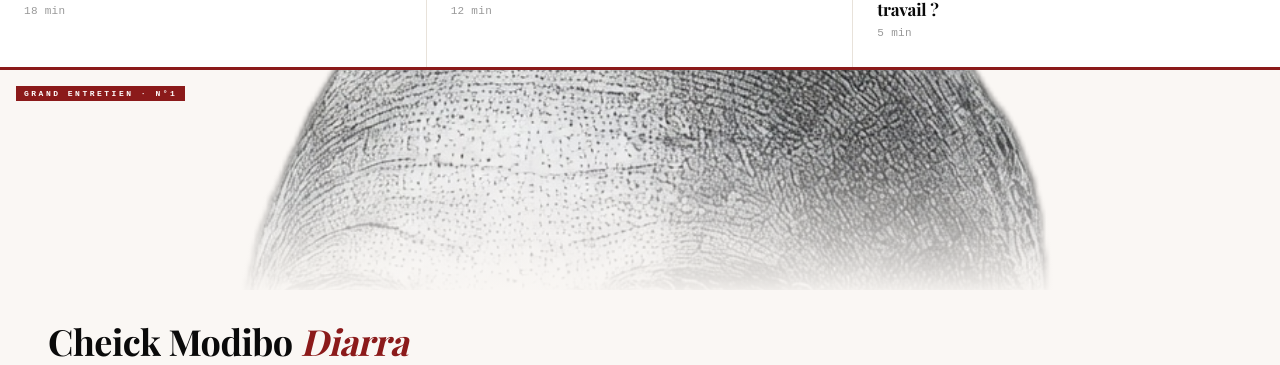
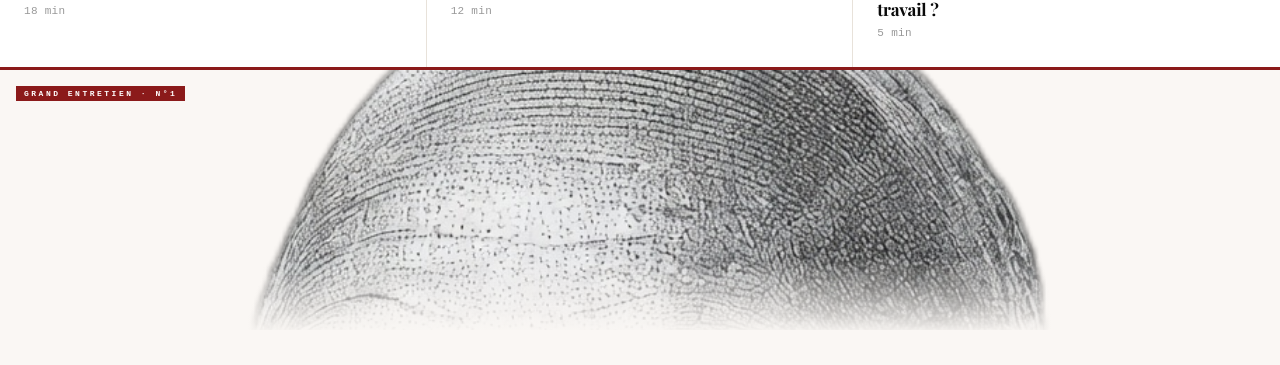
Before and after one commit to SteveMrld/Prisme, a Next.js app: page / in a window 1280 px wide. Shown: the part 811-1176 px from the top of the page. Built offline with nearby package versions, Linux system fonts and the light colour scheme; no server answers; a web font is replaced by a local one.

Commit message:
fix: entretien Diarra — 260px, gradient 72%, object-position 10%

```diff
--- a/app/page.module.css
+++ b/app/page.module.css
@@ -222,19 +222,19 @@
 .entretienBanner {
   position: relative;
   width: 100%;
-  height: 220px;
+  height: 260px;
   overflow: hidden;
 }
 .entretienBannerImg {
   width: 100%; height: 100%;
   object-fit: cover;
-  object-position: center 15%;
+  object-position: center 10%;
   display: block;
   filter: grayscale(15%);
 }
 .entretienBannerGrad {
   position: absolute; inset: 0;
-  background: linear-gradient(to bottom, transparent 30%, rgba(250,247,244,.95) 100%);
+  background: linear-gradient(to bottom, transparent 72%, rgba(250,247,244,.95) 100%);
 }
 .entretienBannerLabel {
   position: absolute;
```
